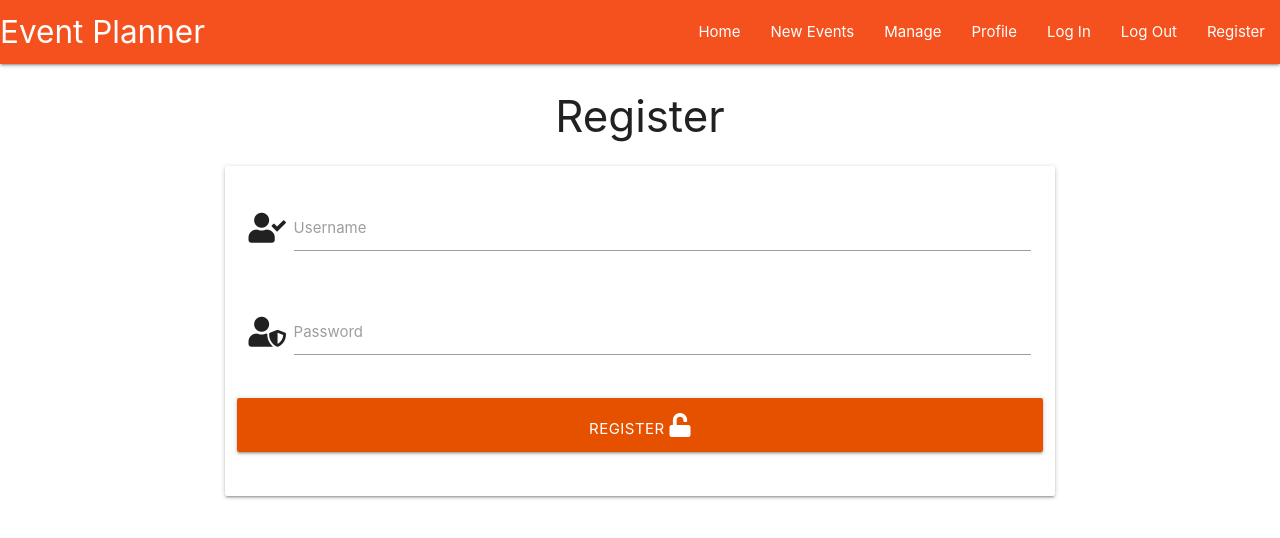
After one commit to MichaelWarner32/Event_planner, a Flask app: page /register in a window 1280 px wide. The commit adds this page. Shown: the top 538 px of the page. Run offline with Flask 2, Linux system fonts and the light colour scheme; some libraries are stand-ins or nearby versions.

Commit message:
Created register page and form with icons and working input field

```diff
--- a/app.py
+++ b/app.py
@@ -4,6 +4,7 @@ from flask import (
     redirect, request, session, url_for)
 from flask_pymongo import PyMongo
 from bson.objectid import ObjectId
+from werkzeug.security import generate_password_hash, check_password_hash
 if os.path.exists("env.py"):
     import env
 
@@ -24,6 +25,11 @@ def get_events():
     return render_template("events.html", events=events)
 
 
+@app.route("/register", methods=["GET", "POST"])
+def register():
+    return render_template("register.html")
+
+
 if __name__ == "__main__":
     app.run(host=os.environ.get("IP"),
             port=int(os.environ.get("PORT")),
--- a/templates/main.html
+++ b/templates/main.html
@@ -25,7 +25,7 @@
             <li><a href="#">Profile</a></li>
             <li><a href="#">Log In</a></li>
             <li><a href="#">Log Out</a></li>
-            <li><a href="#">Sign Up</a></li>
+            <li><a href="{{ url_for('register') }}">Register</a></li>
         </ul>
         </div>
     </nav>
@@ -39,7 +39,7 @@
             <li><a href="#">Profile</a></li>
             <li><a href="#">Log In</a></li>
             <li><a href="#">Log Out</a></li>
-            <li><a href="#">Sign Up</a></li>
+            <li><a href="{{ url_for('register') }}">Register</a></li>
     </ul>
 </header>
 
--- /dev/null
+++ b/templates/register.html
@@ -0,0 +1,37 @@
+{% extends "main.html" %}
+{% block content %}
+
+    <h3 class="center-align">Register</h3>
+
+    <div class="row">
+        <form class="col s12 m8 offset-m2" method="POST" action="{{ url_for('register') }}">
+        <div class="card ">
+            <div class="card-content">
+            <!-- Username -->
+                <div class="row">
+                    <div class="input-field col s12">
+                        <i class="fas fa-user-check prefix light-orange-text text-darken-4"></i>
+                        <input id="username" name="username" type="text" class="validate">
+                        <label for="usename">Username</label>
+                    </div>
+                </div>
+                <!-- Password -->
+                <div class="row">
+                    <div class="input-field col s12">
+                        <i class="fas fa-user-shield prefix light-orange-text text-darken-4"></i>
+                        <input id="password" name="password" type="password" class="validate">
+                        <label for="password">Password</label>
+                    </div>
+                </div>
+                <!-- Registration -->
+                <div class="row">
+                    <button type="submit" class="col s12 btn-large orange darken-4">
+                        Register <i class="fas fa-unlock"></i>
+                    </button>
+                </div>
+            </div>
+        </div>
+        </form>
+    </div>
+
+{% endblock %}
```
